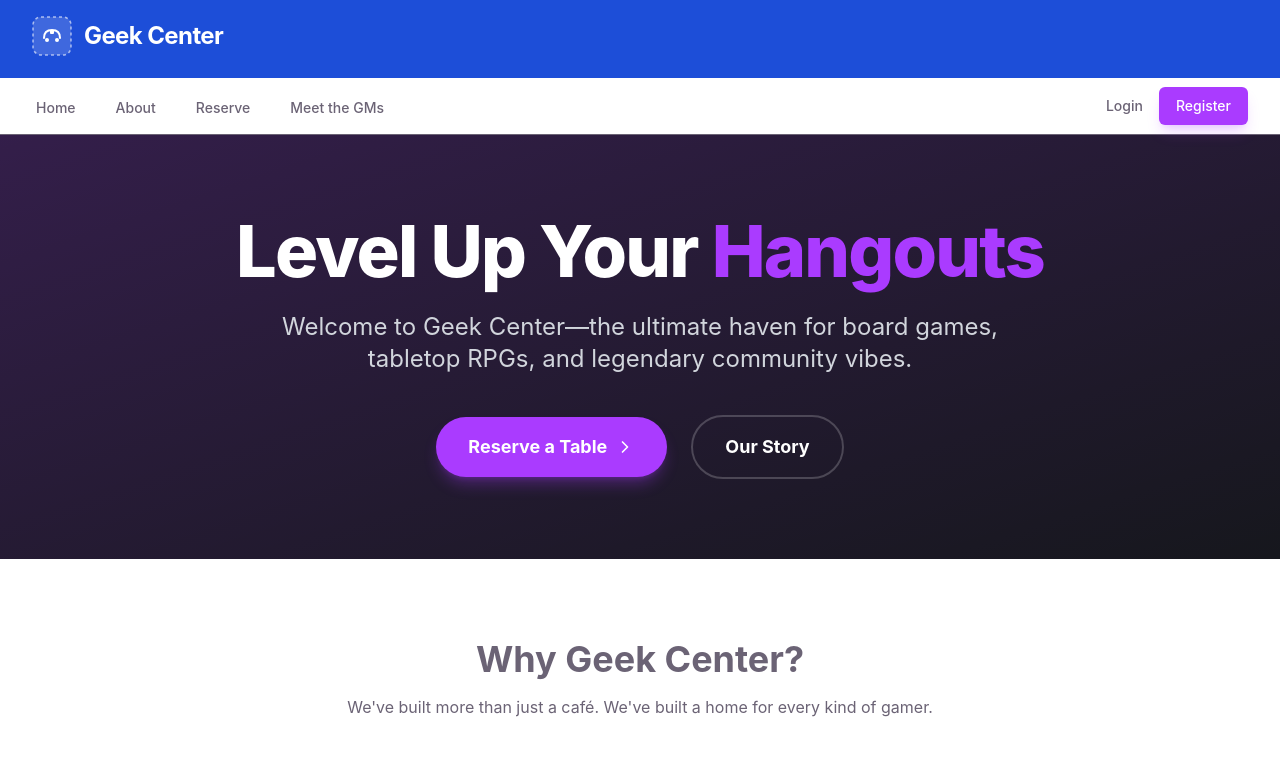
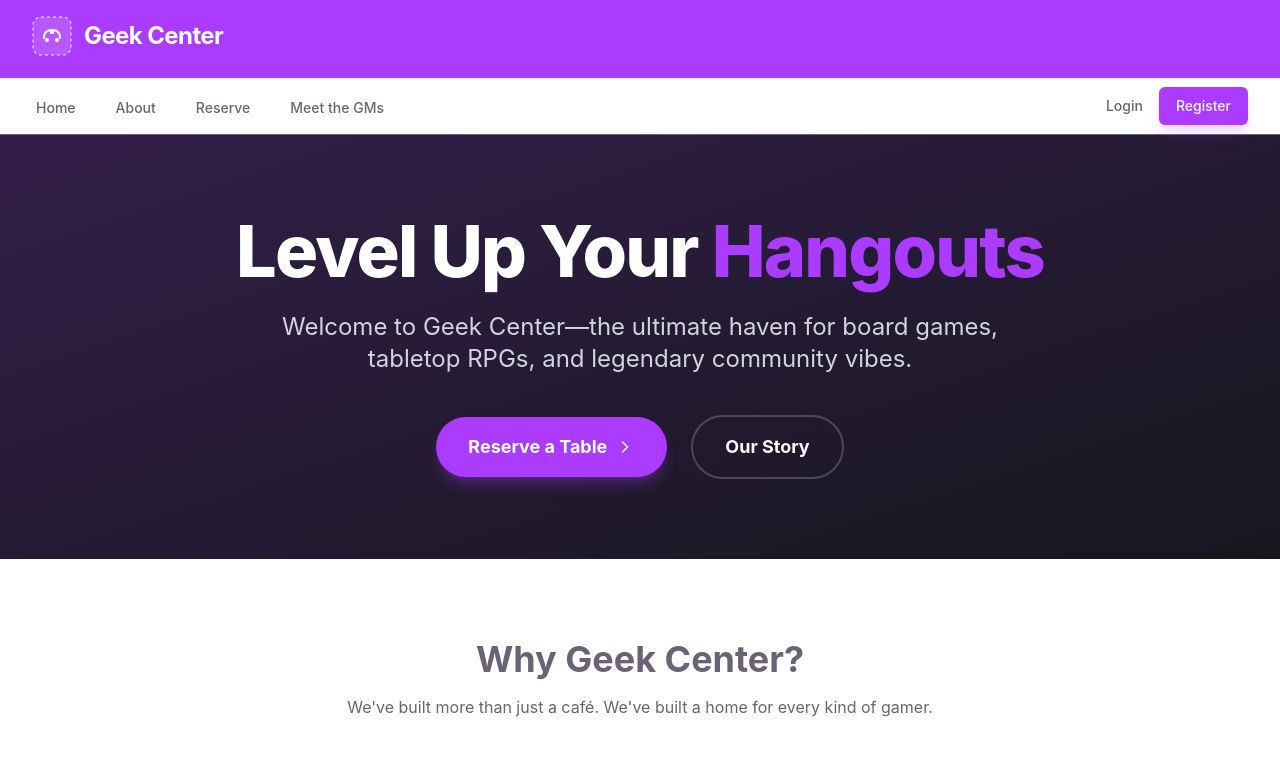
Before and after one commit to delmaler/geek-center, a React (Vite) app: page / in a window 1280 px wide. Shown: the top 781 px of the page. Built offline with nearby package versions, Linux system fonts and the light colour scheme.

Commit message:
Change top bar theme from blue to purple
Aligns the header background with the site's existing purple accent color instead of the leftover blue.

```diff
--- a/src/index.css
+++ b/src/index.css
@@ -6,7 +6,7 @@
   --color-geek-bg: #16171d;
   --color-geek-card: #1f2028;
   --color-geek-accent: #c084fc;
-  --color-header: #1d4ed8;
+  --color-header: #aa3bff;
 }
 
 :root {
```
